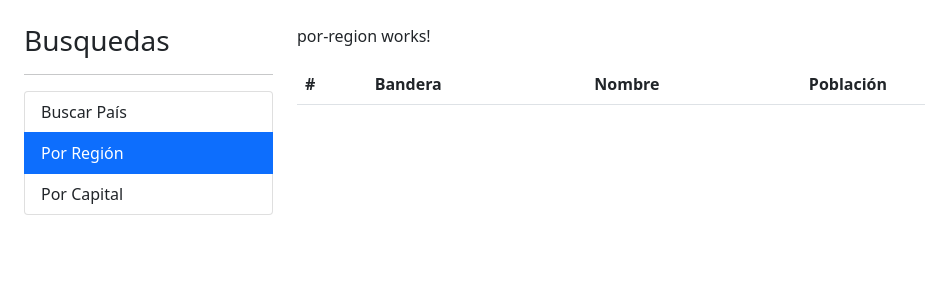
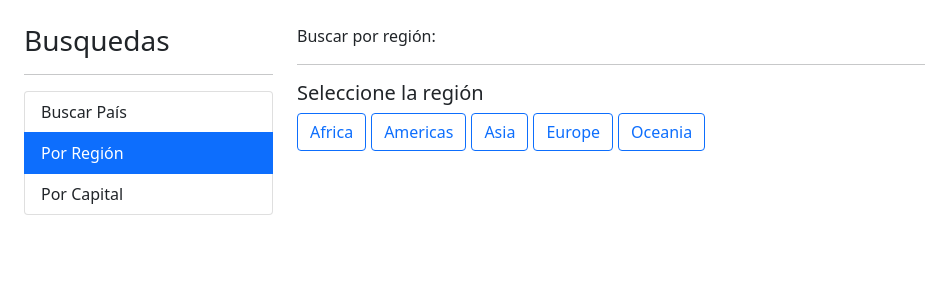
Before and after one commit to ElannyTorres/PaisesApp, an Angular app: page /region in a window 1280 px wide. Shown: the top 300 px of the page, without its empty margins (0-925 px from the left). Built offline with nearby package versions, Linux system fonts and the light colour scheme.

Commit message:
HTML structure and animation

```diff
--- a/src/app/pais/pages/por-region/por-region.component.html
+++ b/src/app/pais/pages/por-region/por-region.component.html
@@ -1,2 +1,31 @@
-<p>por-region works!</p>
-<app-pais-tabla></app-pais-tabla>
+<div class="animate__animated animate__fadeIn animate__faster">
+
+  <p>Buscar por región:
+    <small>{{regionActiva | titlecase}}</small>
+  </p>
+
+  <hr>
+
+  <h5>Seleccione la región</h5>
+
+  <!-- [class.btn-primary]="region === regionActiva" -->
+
+  <div class="row">
+    <div class="col">
+      <button *ngFor="let region of regiones"
+          class="btn"
+          [class]="(region === regionActiva) ? 'btn-primary' : 'btn-outline-primary'"
+          (click)="activarRegion(region)">
+        {{region | titlecase}}
+      </button>
+    </div>
+  </div>
+</div>
+
+
+<div *ngIf="paises.length > 0"
+    class="row">
+  <div class="col">
+    <app-pais-tabla [paises]="paises"></app-pais-tabla>
+  </div>
+</div>
```
